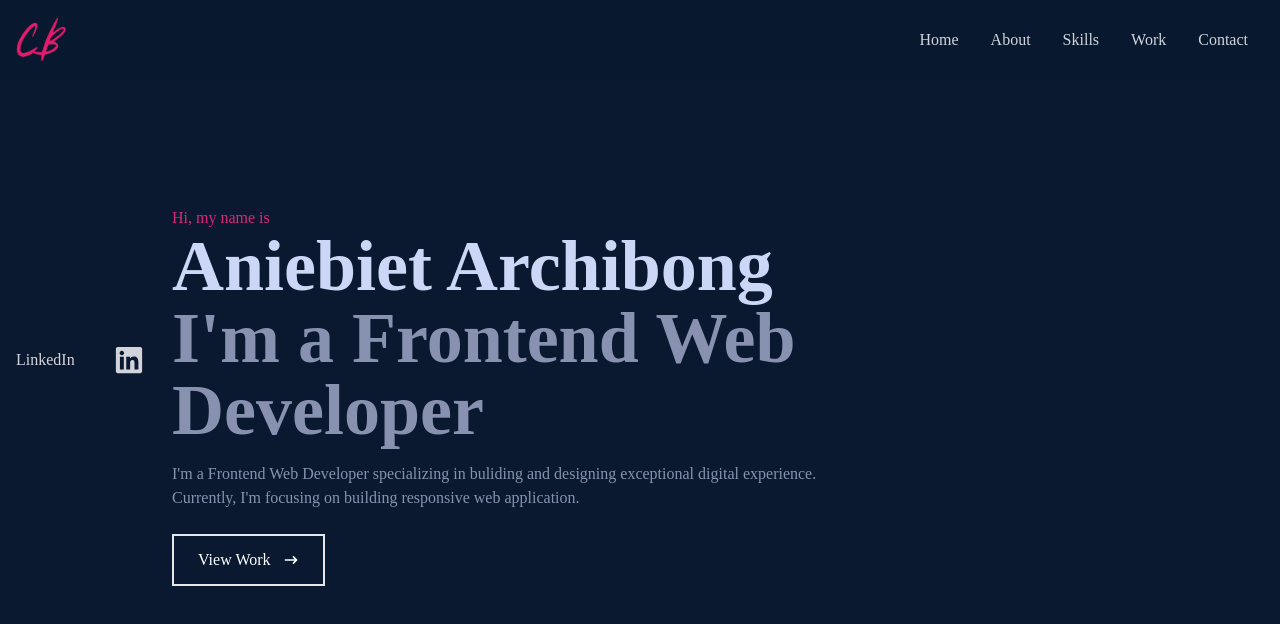
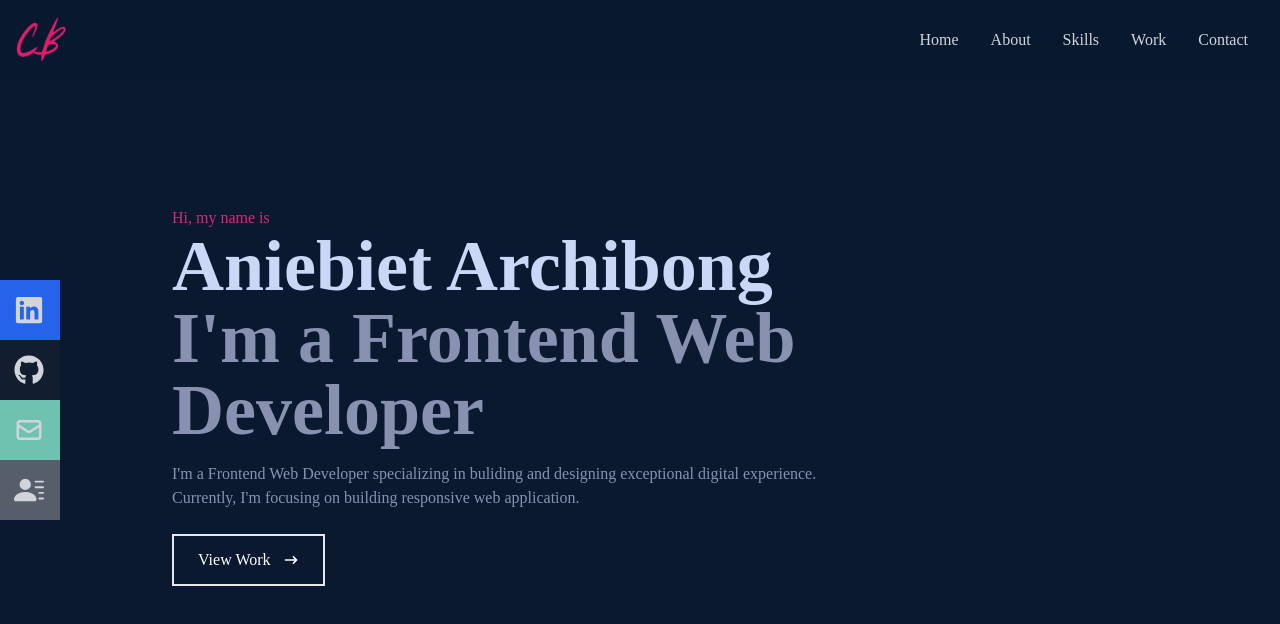
Before and after one commit to Aniebiet69/Portfolio, a React (Create React App) app: page / in a window 1280 px wide. Shown: the top 624 px of the page. Built offline with nearby package versions, Linux system fonts and the light colour scheme.

Commit message:
nav updates

```diff
--- a/src/components/Navbar.jsx
+++ b/src/components/Navbar.jsx
@@ -43,12 +43,33 @@
         </div>
 
         {/* social menu */}
-        <div className='flex fixed flex-col top-[35%] left-0'>
+        <div className='hidden lg:flex fixed flex-col top-[35%] left-0'>
             <ul>
-                <li className='w-[160px] h-[160px] flex justify-between items-center'>
-                    <a className='flex justify-between items-center w-full'
+                <li className='w-[160px] h-[60px] text-b flex justify-between items-center ml-[-100px] hover:ml-[-10px] duration-300 bg-blue-600'>
+                    <a className='flex justify-between items-center w-full text-gray-300'
                     href="/">
                         LinkedIn <FaLinkedin size={30}/>
+                    </a>
+                </li>
+
+                <li className='w-[160px] h-[60px] text-b flex justify-between items-center ml-[-100px] hover:ml-[-10px] duration-300 bg-[#3333]'>
+                    <a className='flex justify-between items-center w-full text-gray-300'
+                    href="/">
+                        Github <FaGithub size={30}/>
+                    </a>
+                </li>
+
+                <li className='w-[160px] h-[60px] text-b flex justify-between items-center ml-[-100px] hover:ml-[-10px] duration-300 bg-[#6fc2b0]'>
+                    <a className='flex justify-between items-center w-full text-gray-300'
+                    href="/">
+                        Email <HiOutlineMail size={30}/>
+                    </a>
+                </li>
+
+                <li className='w-[160px] h-[60px] text-b flex justify-between items-center ml-[-100px] hover:ml-[-10px] duration-300 bg-[#565f69]'>
+                    <a className='flex justify-between items-center w-full text-gray-300'
+                    href="/">
+                        Resume <BsFillPersonLinesFill size={30}/>
                     </a>
                 </li>
             </ul>
```
